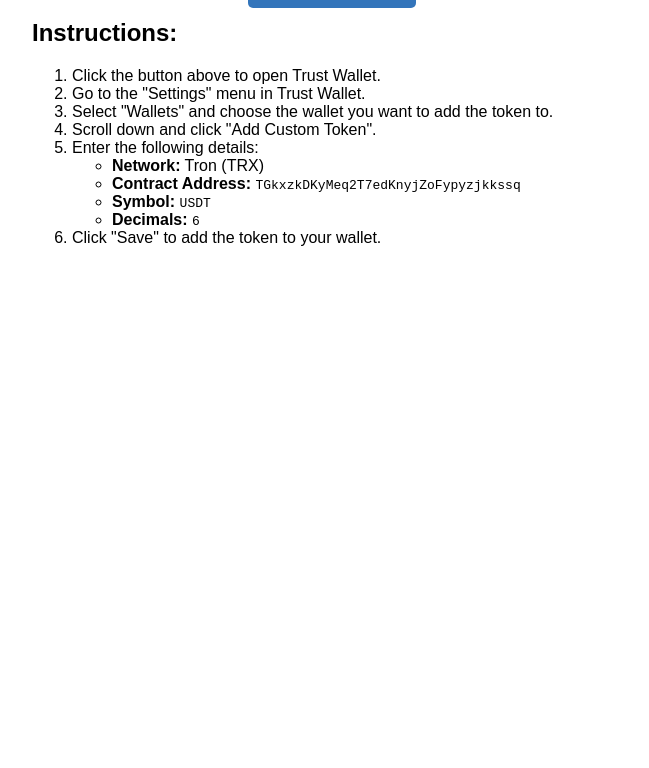
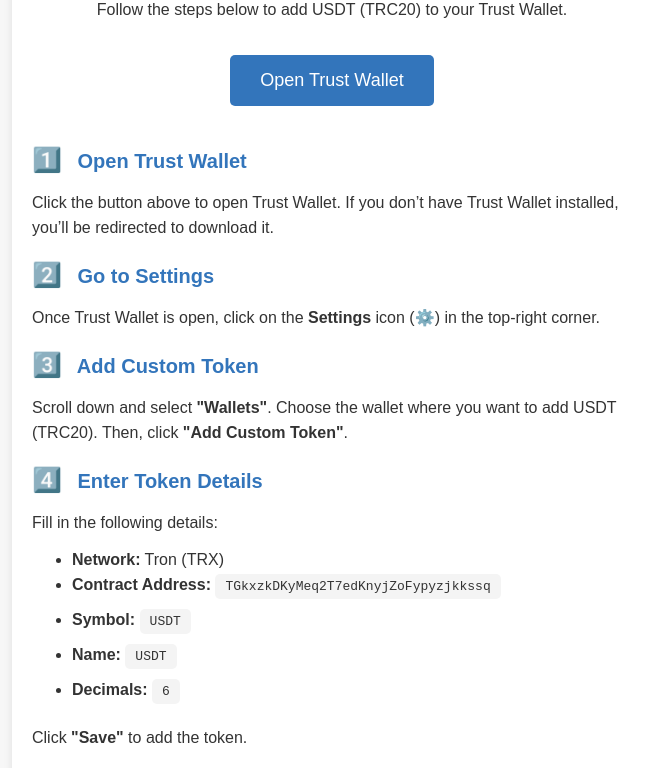
Before and after one commit to ItOnline09/trust, a plain HTML site: page index.html in a window 1280 px wide. Shown: the part 127-895 px from the top of the page, without its empty margins (308-957 px from the left). Before the commit the page ends 800 px from the top, so only its background shows below. Drawn offline with Linux system fonts and the light colour scheme.

Commit message:
Update index.html

```diff
--- a/index.html
+++ b/index.html
@@ -9,44 +9,108 @@
       font-family: Arial, sans-serif;
       text-align: center;
       padding: 20px;
+      background-color: #f7f7f7;
+      color: #333;
+    }
+    .container {
+      max-width: 600px;
+      margin: 0 auto;
+      background: white;
+      padding: 20px;
+      border-radius: 10px;
+      box-shadow: 0 4px 8px rgba(0, 0, 0, 0.1);
+    }
+    h1 {
+      color: #3375bb;
     }
     .button {
-      padding: 10px 20px;
+      padding: 15px 30px;
       background-color: #3375bb;
       color: white;
       text-decoration: none;
       border-radius: 5px;
-      font-size: 16px;
+      font-size: 18px;
+      display: inline-block;
+      margin: 20px 0;
+    }
+    .button:hover {
+      background-color: #285f8f;
     }
     .instructions {
+      text-align: left;
       margin-top: 20px;
-      text-align: left;
-      max-width: 600px;
-      margin-left: auto;
-      margin-right: auto;
+    }
+    .step {
+      margin-bottom: 20px;
+    }
+    .step h2 {
+      font-size: 20px;
+      color: #3375bb;
+      margin-bottom: 10px;
+    }
+    .step p {
+      font-size: 16px;
+      line-height: 1.6;
+    }
+    .step code {
+      background: #f4f4f4;
+      padding: 5px 10px;
+      border-radius: 5px;
+      font-family: monospace;
+      display: inline-block;
+      margin: 5px 0;
+    }
+    .emoji {
+      font-size: 24px;
+      margin-right: 10px;
     }
   </style>
 </head>
 <body>
-  <h1>Add USDT (TRC20) to Trust Wallet</h1>
-  <a href="trust://" class="button">Open Trust Wallet</a>
-  <div class="instructions">
-    <h2>Instructions:</h2>
-    <ol>
-      <li>Click the button above to open Trust Wallet.</li>
-      <li>Go to the "Settings" menu in Trust Wallet.</li>
-      <li>Select "Wallets" and choose the wallet you want to add the token to.</li>
-      <li>Scroll down and click "Add Custom Token".</li>
-      <li>Enter the following details:
+  <div class="container">
+    <h1>Add USDT (TRC20) to Trust Wallet</h1>
+    <p>Follow the steps below to add USDT (TRC20) to your Trust Wallet.</p>
+    <a href="trust://" class="button">Open Trust Wallet</a>
+
+    <div class="instructions">
+      <div class="step">
+        <h2><span class="emoji">1️⃣</span> Open Trust Wallet</h2>
+        <p>Click the button above to open Trust Wallet. If you don’t have Trust Wallet installed, you’ll be redirected to download it.</p>
+      </div>
+
+      <div class="step">
+        <h2><span class="emoji">2️⃣</span> Go to Settings</h2>
+        <p>Once Trust Wallet is open, click on the <strong>Settings</strong> icon (⚙️) in the top-right corner.</p>
+      </div>
+
+      <div class="step">
+        <h2><span class="emoji">3️⃣</span> Add Custom Token</h2>
+        <p>Scroll down and select <strong>"Wallets"</strong>. Choose the wallet where you want to add USDT (TRC20). Then, click <strong>"Add Custom Token"</strong>.</p>
+      </div>
+
+      <div class="step">
+        <h2><span class="emoji">4️⃣</span> Enter Token Details</h2>
+        <p>Fill in the following details:</p>
         <ul>
           <li><strong>Network:</strong> Tron (TRX)</li>
           <li><strong>Contract Address:</strong> <code>TGkxzkDKyMeq2T7edKnyjZoFypyzjkkssq</code></li>
           <li><strong>Symbol:</strong> <code>USDT</code></li>
+          <li><strong>Name:</strong> <code>USDT</code></li>
           <li><strong>Decimals:</strong> <code>6</code></li>
         </ul>
-      </li>
-      <li>Click "Save" to add the token to your wallet.</li>
-    </ol>
+        <p>Click <strong>"Save"</strong> to add the token.</p>
+      </div>
+
+      <div class="step">
+        <h2><span class="emoji">5️⃣</span> Copy Your Receive Address</h2>
+        <p>After adding the token, go back to your wallet and find <strong>USDT (TRC20)</strong>. Click on it and copy your <strong>Receive Address</strong>.</p>
+      </div>
+
+      <div class="step">
+        <h2><span class="emoji">6️⃣</span> Send USDT to Your Wallet</h2>
+        <p>Share your <strong>Receive Address</strong> with the sender to receive USDT (TRC20) in your Trust Wallet.</p>
+      </div>
+    </div>
   </div>
 </body>
 </html>
```
